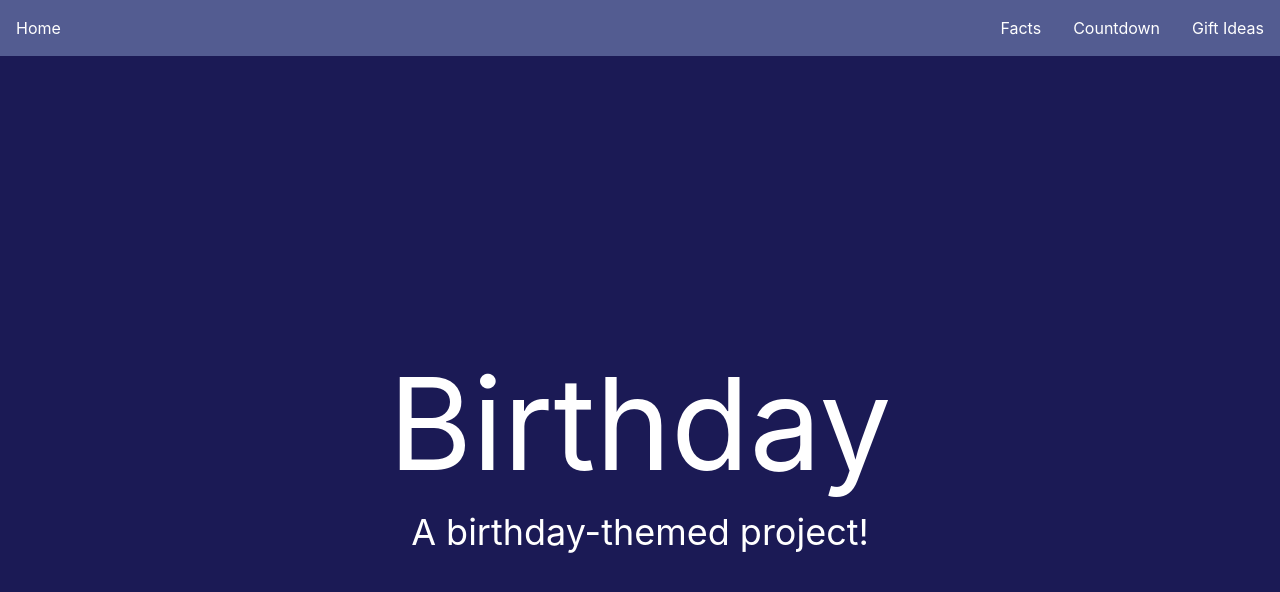
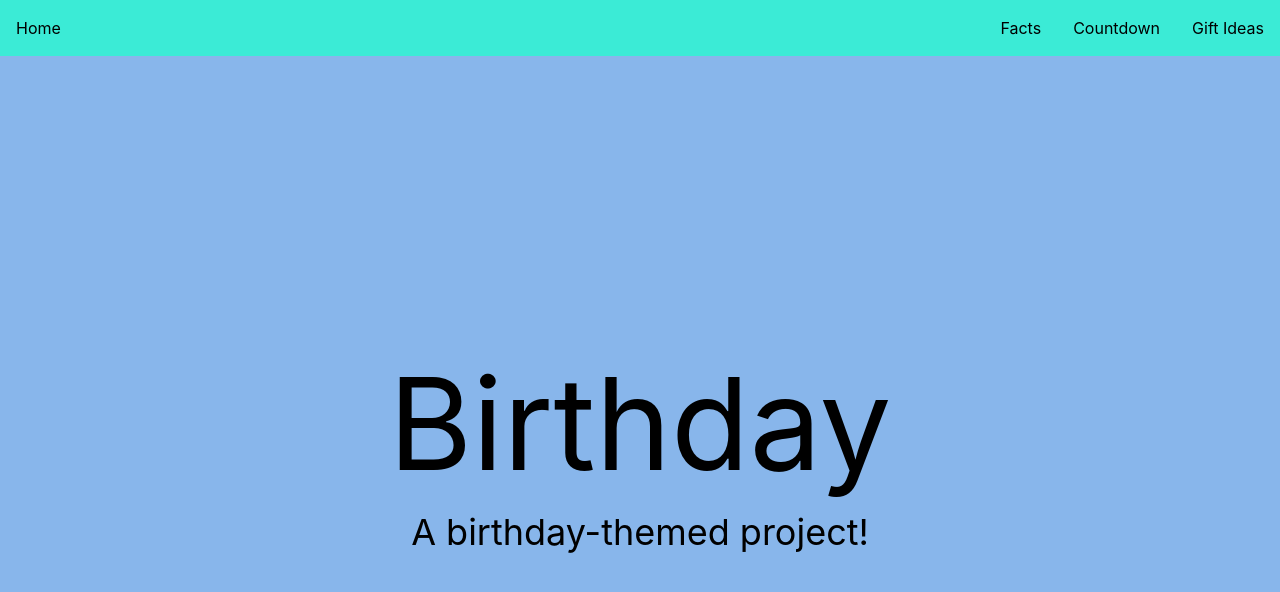
Before and after one commit to hiralsinghal/birthday-cards, a React (Vite) app: page / in a window 1280 px wide. Shown: the top 592 px of the page. Built offline with nearby package versions, Linux system fonts and the light colour scheme.

Commit message:
update colors

```diff
--- a/src/components/Navbar.jsx
+++ b/src/components/Navbar.jsx
@@ -2,13 +2,13 @@ import { Link } from "react-router";
 
 export default function Navbar() {
     return (
-        <nav className="flex justify-between items-center bg-[#535C91] h-14">
-            <Link to="/" className="px-4 py-4 hover:bg-[#1b1a55]">Home</Link>
+        <nav className="flex justify-between items-center bg-[#3BEBD6] h-14">
+            <Link to="/" className="px-4 py-4 text-black hover:bg-[#88B6EB]">Home</Link>
 
             <ul className="flex list-none p-0 m-0">
-                <li><Link to="/birthday-facts" className="block px-4 py-4 hover:bg-[#1B1A55]">Facts</Link></li>
-                <li><Link to="/countdown" className="block px-4 py-4 hover:bg-[#1b1a55]">Countdown</Link></li>
-                <li><Link to="/gift-ideas" className="block px-4 py-4 hover:bg-[#1b1a55]">Gift Ideas</Link></li>
+                <li><Link to="/birthday-facts" className="block px-4 py-4 hover:bg-[#88B6EB] text-black">Facts</Link></li>
+                <li><Link to="/countdown" className="block px-4 py-4 text-black hover:bg-[#88B6EB]">Countdown</Link></li>
+                <li><Link to="/gift-ideas" className="block px-4 py-4 text-black hover:bg-[#88B6EB]">Gift Ideas</Link></li>
             </ul>
 
         </nav>
--- a/src/index.css
+++ b/src/index.css
@@ -3,6 +3,5 @@
 
 
 body {
-    background-color: #1B1A55;
-    color: white;
+    background-color: #88B6EB;
 }
```
